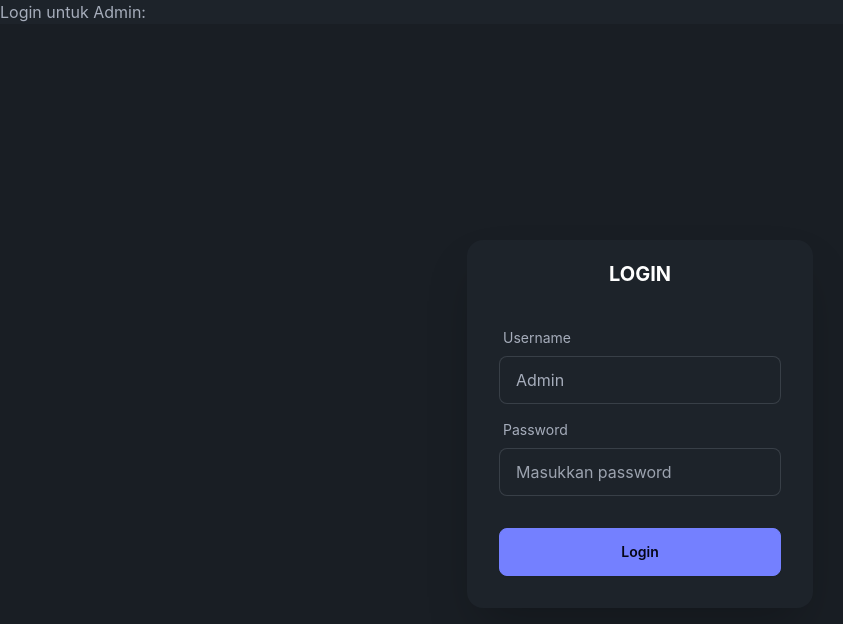
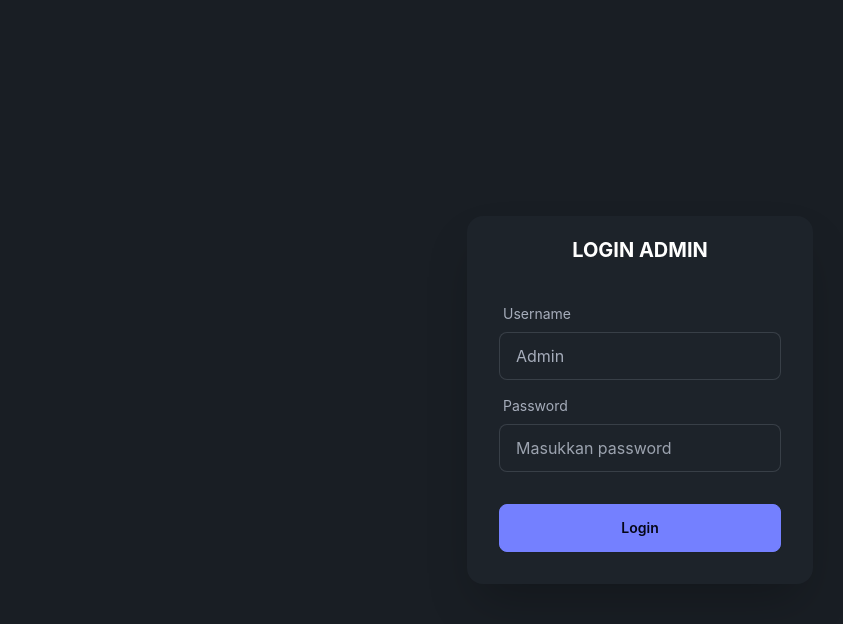
Before and after one commit to dzikfr/technical-test-eduwork, a React (Vite) app in the folder frontend/: page /admin/login in a window 1280 px wide. Shown: the top 624 px of the page, without its empty margins (0-843 px from the left). Built offline with nearby package versions, Linux system fonts and the light colour scheme.

Commit message:
add handling regis form user

```diff
--- a/frontend/src/components/LoginForm.jsx
+++ b/frontend/src/components/LoginForm.jsx
@@ -4,6 +4,7 @@ const LoginForm = ({
   initialUsername = "",
   initialPassword = "",
   onSubmit,
+  role,
   setUsername,
   setPassword,
   message,
@@ -30,7 +31,7 @@ const LoginForm = ({
     <div className="hero bg-base-200 min-h-screen">
       <div className="hero-content flex-col lg:flex-row-reverse">
         <div className="card bg-base-100 w-full max-w-sm shrink-0 shadow-2xl">
-          <h2 className="text-white card-title justify-center font-bold mt-5">LOGIN</h2>
+          <h2 className="text-white card-title justify-center font-bold mt-5">LOGIN {role}</h2>
           <form className="card-body" onSubmit={handleLogin}>
             <div className="form-control">
               <label className="label">
--- a/frontend/src/pages/Admin/LoginAdmin.jsx
+++ b/frontend/src/pages/Admin/LoginAdmin.jsx
@@ -36,7 +36,6 @@ const LoginAdmin = () => {
 
   return (
     <div>
-      <h2>Login untuk Admin:</h2>
       <LoginForm
         initialUsername={ad_username}
         initialPassword={ad_password}
@@ -46,6 +45,7 @@ const LoginAdmin = () => {
         setUsername={setUsername}
         setPassword={setPassword}
         message={message}
+        role="ADMIN"
       />
     </div>
   );
--- a/frontend/src/pages/User/UserLogin.jsx
+++ b/frontend/src/pages/User/UserLogin.jsx
@@ -1,4 +1,4 @@
-import React, { useState } from "react";
+import React, { useState, useEffect } from "react";
 import { useNavigate } from "react-router-dom";
 import axios from "axios";
 import LoginForm from "../../components/LoginForm";
@@ -34,6 +34,17 @@ const UserLogin = () => {
     }
   };
 
+  useEffect(() => {
+    if (message === "User tidak ditemukan") {
+      const confirmRegister = window.confirm(
+        "User tidak ditemukan. Ingin daftar?"
+      );
+      if (confirmRegister) {
+        navigate("/register");
+      }
+    }
+  }, [message]);
+
   return (
     <div>
       <LoginForm
@@ -45,6 +56,7 @@ const UserLogin = () => {
         setUsername={setUsername}
         setPassword={setPassword}
         message={message}
+        role="USER"
       />
     </div>
   );
--- a/frontend/src/pages/User/UserRegister.jsx
+++ b/frontend/src/pages/User/UserRegister.jsx
@@ -41,7 +41,6 @@ const UserRegister = () => {
 
   return (
     <div>
-      <h2>Register User:</h2>
       {message && <p>{message}</p>}
       <RegisterForm
         initialUsername={us_name}
```
